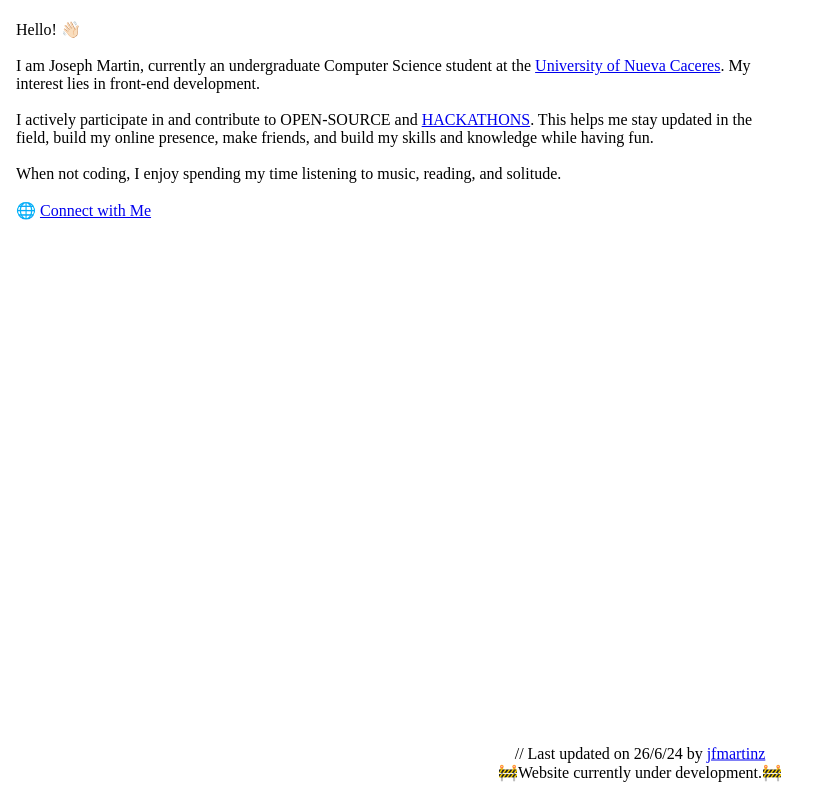
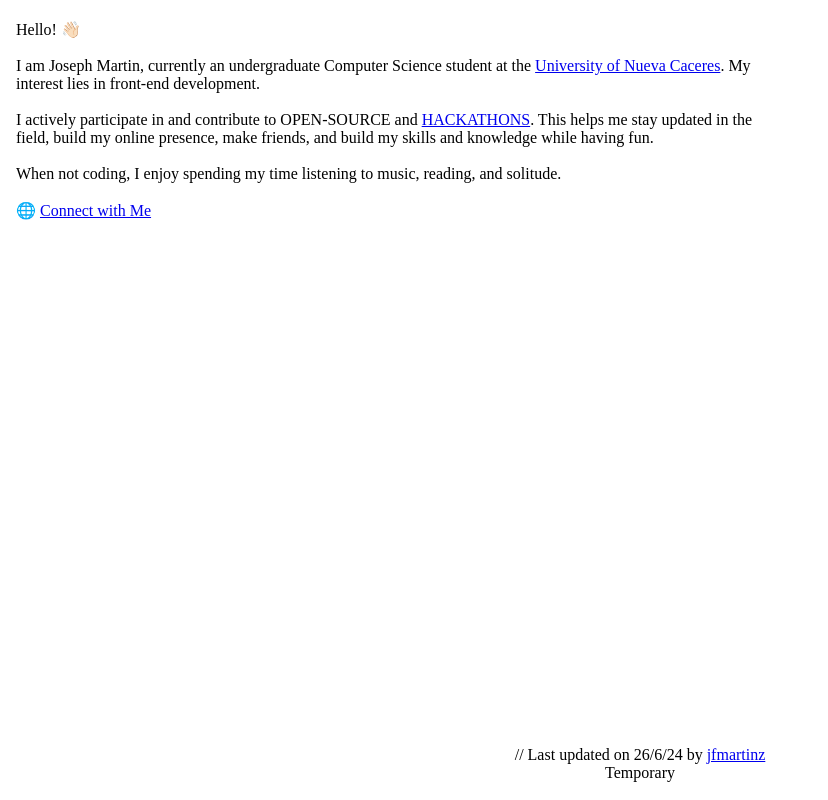
Before and after one commit to jfmartinz/portfolio, a Vue app: page / in a window 1280 px wide. Shown: the whole page, without its empty margins (0-828 px from the left). Built offline with nearby package versions, Linux system fonts and the light colour scheme.

Commit message:
update text

```diff
--- a/src/components/HeroPage.vue
+++ b/src/components/HeroPage.vue
@@ -21,7 +21,7 @@
 
   <div class="date">
     // Last updated on 26/6/24 by <a href="https://github.com/jfmartinz">jfmartinz</a>
-    <p>🚧Website currently under development.🚧</p>
+    <p>Temporary</p>
   </div>
 </template>
 
```
